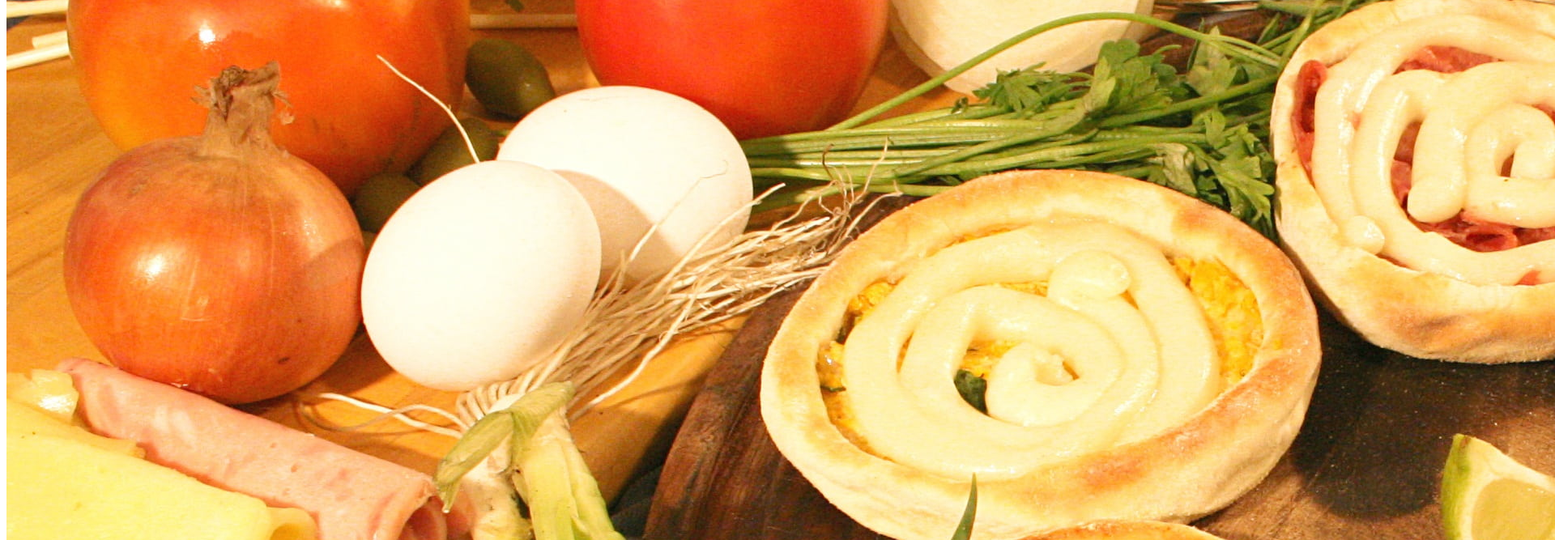
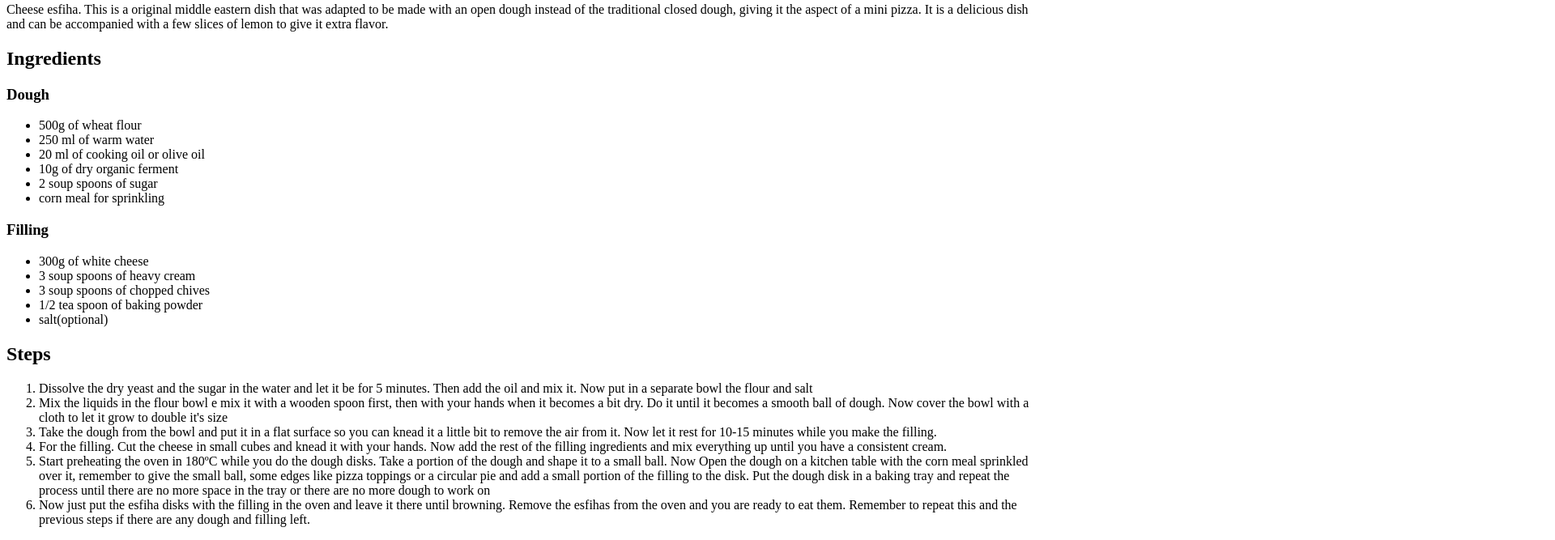
Before and after one commit to PedroDanadao/odin-recipes, a plain HTML site: page recipes/esfiha.html in a window 1280 px wide. Shown: the part 449-1116 px from the top of the page at 81% size, 1920 px wide, since content can reach past the window. Drawn offline with Linux system fonts and the light colour scheme.

Commit message:
Finish my first recipe of the recipes web page

```diff
--- a/recipes/esfiha.html
+++ b/recipes/esfiha.html
@@ -6,7 +6,41 @@
     <title>Recipes - Esfiha</title>
 </head>
 <body>
-    <img src="../imgs/esfiha-original.jpg" alt="Picture of several esfihas presented in a circle. If you don't know how a esfiha looks like, think of it as a mini pizza.">
+    <img src="../imgs/esfiha-360.jpg" alt="Picture of several esfihas presented in a circle. If you don't know how a esfiha looks like, think of it as a mini pizza.">
     <h1>Esfiha Made With Cheese</h1>
+
+    <p>
+        Cheese esfiha. This is a original middle eastern dish that was adapted to be made with an open dough instead of the traditional closed dough, giving it the aspect of a mini pizza. It is a delicious dish and can be accompanied with a few slices of lemon to give it extra flavor.
+    </p>
+
+    <h2>Ingredients</h2>
+    <h3>Dough</h3>
+    <ul>
+        <li>500g of wheat flour</li>
+        <li>250 ml of warm water</li>
+        <li>20 ml of cooking oil or olive oil</li>
+        <li>10g of dry organic ferment</li>
+        <li>2 soup spoons of sugar</li>
+        <li>corn meal for sprinkling</li>
+    </ul>
+    <h3>Filling</h3>
+    <ul>
+        <li>300g of white cheese</li>
+        <li>3 soup spoons of heavy cream</li>
+        <li>3 soup spoons of chopped chives</li>
+        <li>1/2 tea spoon of baking powder</li>
+        <li>salt(optional)</li>
+    </ul>
+
+    <h2>Steps</h2>
+    <ol>
+        <li>Dissolve the dry yeast and the sugar in the water and let it be for 5 minutes. Then add the oil and mix it. Now put in a separate bowl the flour and salt</li>
+        <li>Mix the liquids in the flour bowl e mix it with a wooden spoon first, then with your hands when it becomes a bit dry. Do it until it becomes a smooth ball of dough. Now cover the bowl with a cloth to let it grow to double it's size</li>
+        <li>Take the dough from the bowl and put it in a flat surface so you can knead it a little bit to remove the air from it. Now let it rest for 10-15 minutes while you make the filling.</li>
+        <li>For the filling. Cut the cheese in small cubes and knead it with your hands. Now add the rest of the filling ingredients and mix everything up until you have a consistent cream.</li>
+        <li>Start preheating the oven in 180ºC while you do the dough disks. Take a portion of the dough and shape it to a small ball. Now Open the dough on a kitchen table with the corn meal sprinkled over it, remember to give the small ball, some edges like pizza toppings or a circular pie and add a small portion of the filling to the disk. Put the dough disk in a baking tray and repeat the process until there are no more space in the tray or there are no more dough to work on</li>
+        <li>Now just put the esfiha disks with the filling in the oven and leave it there until browning. Remove the esfihas from the oven and you are ready to eat them. Remember to repeat this and the previous steps if there are any dough and filling left.</li>
+    </ol>
+
 </body>
 </html>
```
